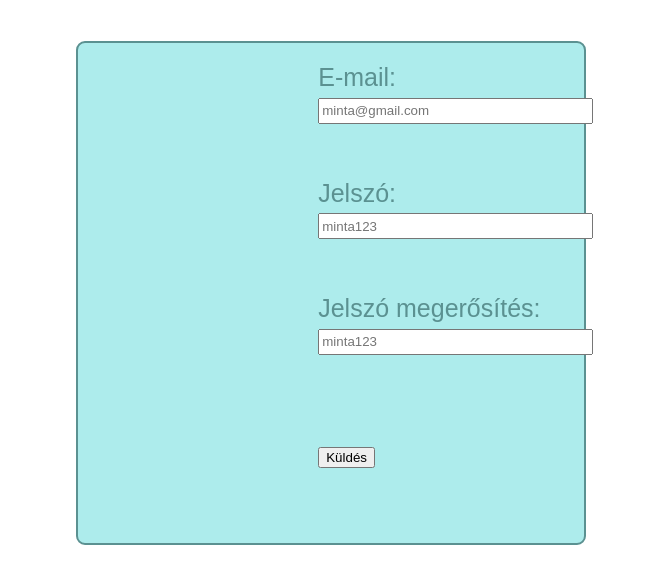
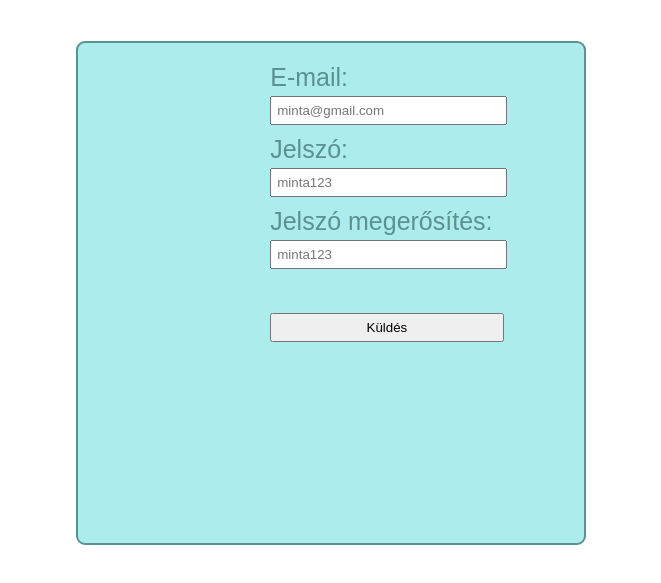
Before and after one commit to szilviaovari/K_JavaScript, a plain HTML site: page regisztracio/index.html in a window 1280 px wide. Shown: the part 113-696 px from the top of the page, without its empty margins (309-970 px from the left). Drawn offline with Linux system fonts and the light colour scheme.

Commit message:
Update style.css

```diff
--- a/regisztracio/style.css
+++ b/regisztracio/style.css
@@ -15,7 +15,7 @@ body{
 }
 
 .belso{
-    margin-left: 15rem;
+    margin-left: 12rem;
     padding-top: 20px;
 
 }
@@ -27,9 +27,20 @@ h1{
     color: black;
 }
 
+.hiba {
+    color: red;
+    font-size: 14px;
+    margin: 5px 0;
+}
 
 .inputok{
-    width: 120%;
-    height: 20px;
-    margin-bottom: 30px;
+    padding: 5px;
+    width: 100%;
+    margin-bottom: 5px;
 }
+
+#btn{
+    margin-top: 5px;
+    width: 105%;
+    padding: 5px;
+}
```
